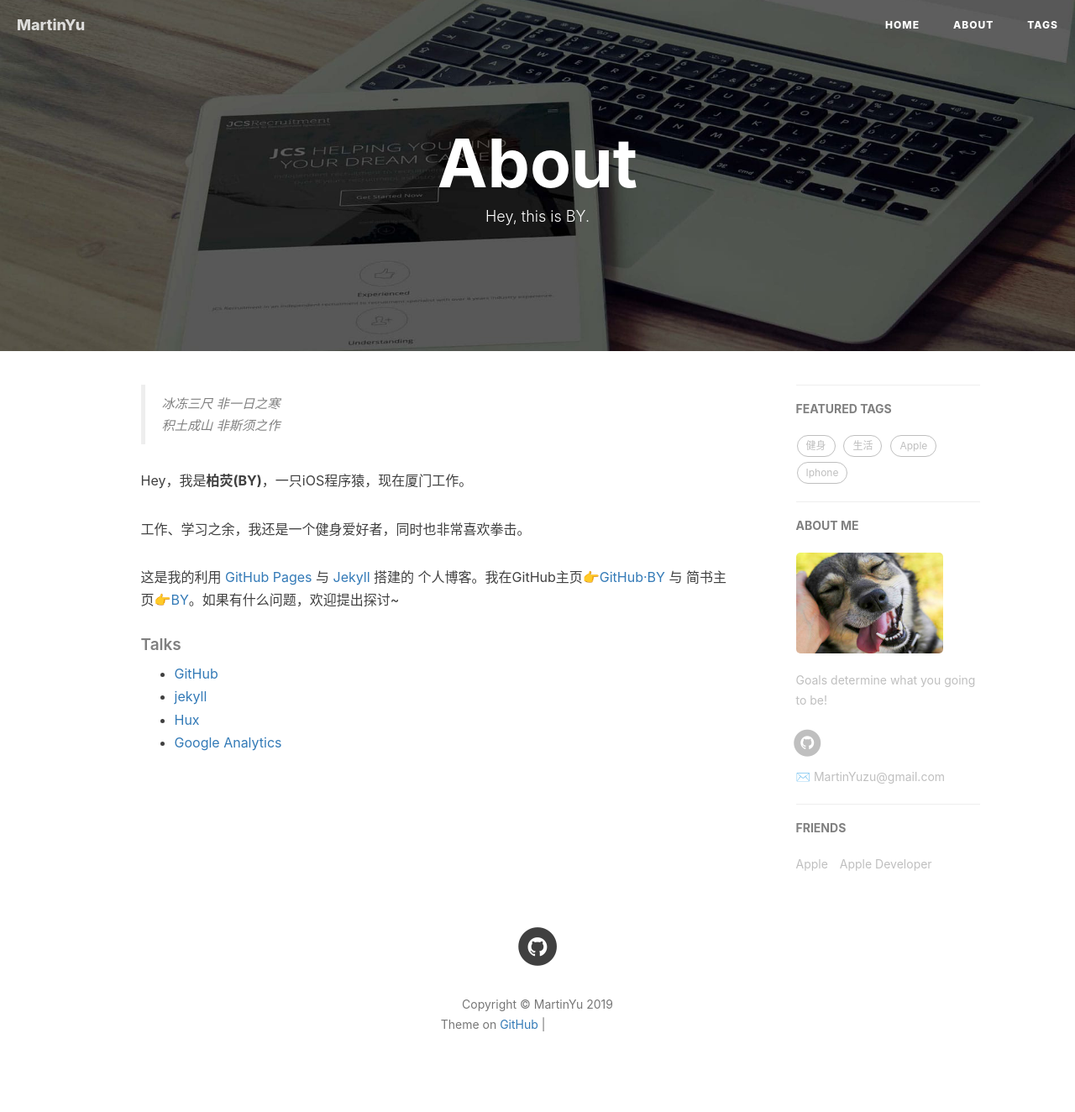
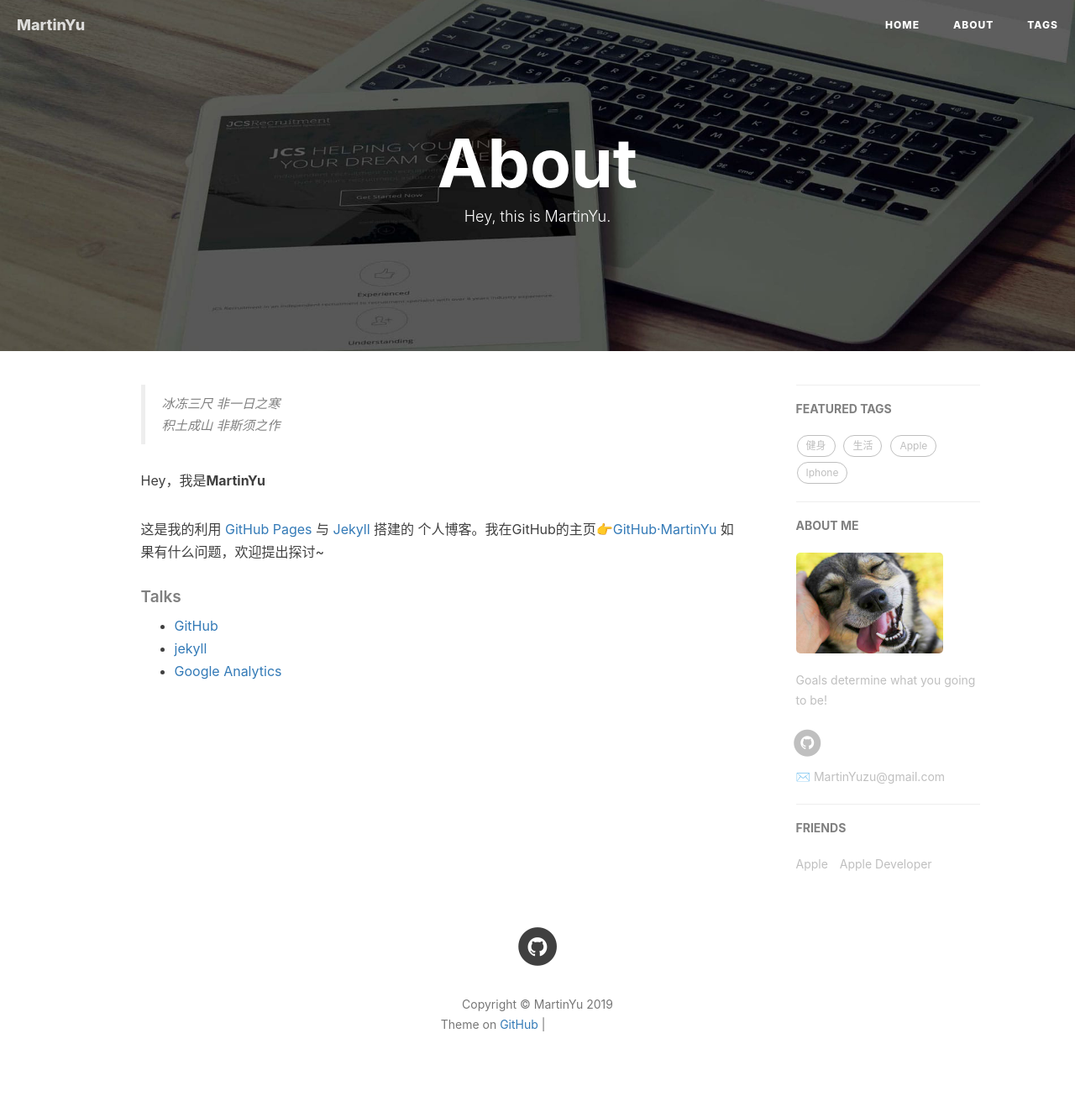
Before and after one commit to martinyuzu/martinyuzu.github.io, a Jekyll site: the page built from about.html, in a window 1280 px wide. Shown: the whole page at 84% size. Built offline with Jekyll 4.4.1, drawn with Linux system fonts in a browser that asks for light colours; nearby versions of some CDN libraries; comment, search, counter and statistics services are not loaded; grey boxes are pictures that could not be loaded.

Commit message:
By MartinYu

```diff
--- a/about.html
+++ b/about.html
@@ -1,7 +1,7 @@
 ---
 layout: page
 title: "About"
-description: "Hey, this is BY."
+description: "Hey, this is MartinYu."
 header-img: "img/post-bg-rwd.jpg"
 ---
 
@@ -18,11 +18,9 @@ header-img: "img/post-bg-rwd.jpg"
     <blockquote><p>冰冻三尺 非一日之寒<br>
     积土成山 非斯须之作</p></blockquote>
 
-    <p>Hey，我是<strong>柏荧(BY)</strong>，一只iOS程序猿，现在厦门工作。</p>
+    <p>Hey，我是<strong>MartinYu</strong></p>
 
-    <p>工作、学习之余，我还是一个健身爱好者，同时也非常喜欢拳击。</p>
-
-    <p>这是我的利用 <a href="https://pages.github.com/">GitHub Pages</a> 与 <a href="http://jekyll.com.cn/">Jekyll</a> 搭建的 个人博客。我在GitHub主页<a href="https://github.com/qiubaiying">👉GitHub·BY</a> 与 简书主页<a href="https://http://www.jianshu.com/u/e71990ada2fd">👉BY</a>。如果有什么问题，欢迎提出探讨~</p>
+    <p>这是我的利用 <a href="https://pages.github.com/">GitHub Pages</a> 与 <a href="http://jekyll.com.cn/">Jekyll</a> 搭建的 个人博客。我在GitHub的主页<a href="https://github.com/martinyuzu">👉GitHub·MartinYu</a> 如果有什么问题，欢迎提出探讨~</p>
 
     <p></p>
 
@@ -31,7 +29,6 @@ header-img: "img/post-bg-rwd.jpg"
     <ul>
         <li><a href="https://github.com">GitHub</a></li>
         <li><a href="http://jekyll.com.cn/">jekyll</a></li>
-        <li><a href="http://huangxuan.me/">Hux</a></li>
         <li><a href="https://analytics.google.com/analytics">Google Analytics</a></li>
     </ul>
 </div>
```
Also changed, not shown: img/favicon.ico (deleted).
